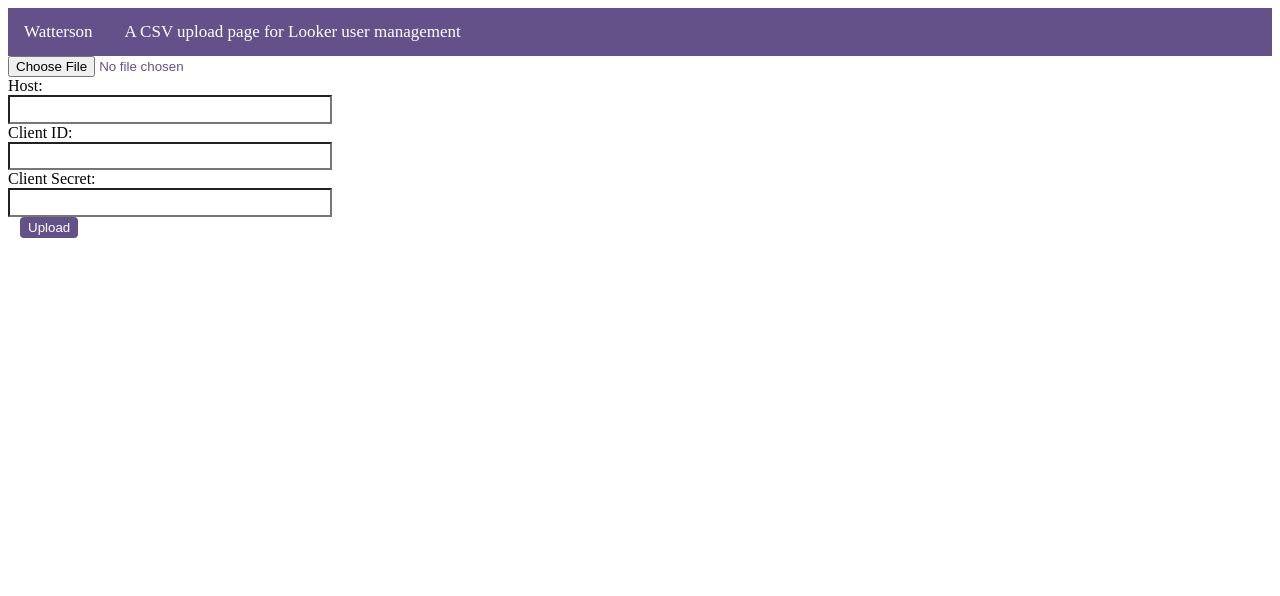
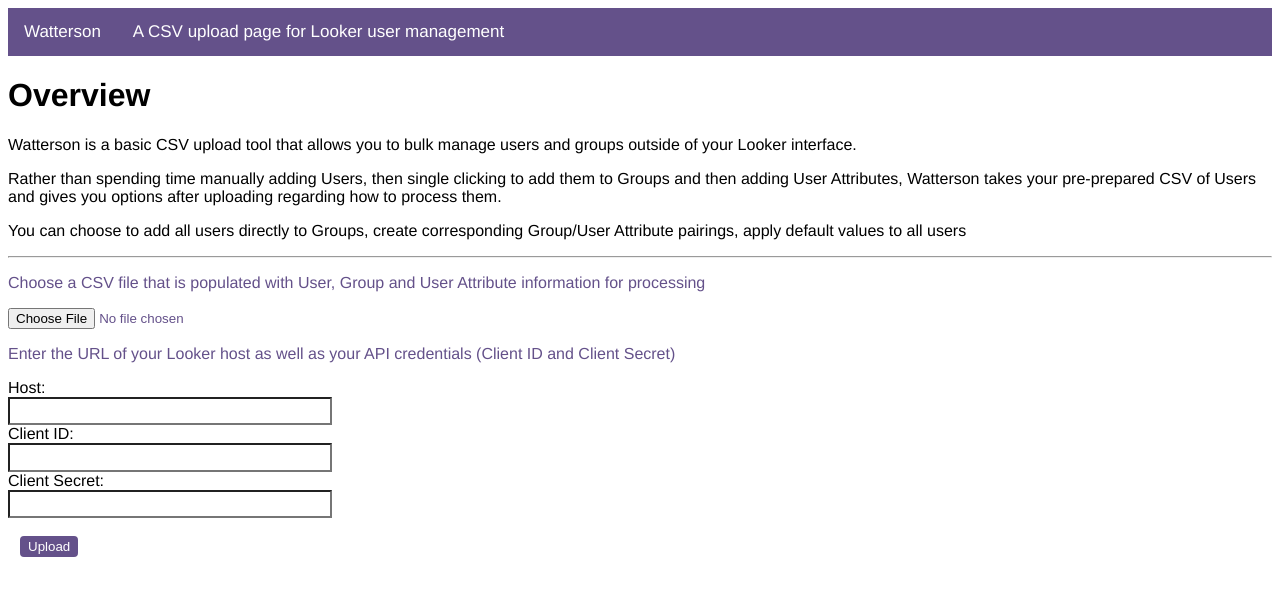
Before and after one commit to seanlhiggins/watterson, a Flask app: page / in a window 1280 px wide. Shown: the top 596 px of the page. Run offline with Flask 2, Linux system fonts and the light colour scheme.

Commit message:
add user attribute function, cleanup main script

```diff
--- a/config.py
+++ b/config.py
@@ -6,10 +6,6 @@ class Config(object):
 	SQLALCHEMY_DATABASE_URI = os.environ.get('DATABASE_URL') or \
 		'sqlite:///' + os.path.join(basedir, 'app.db')
 	SQLALCHEMY_TRACK_MODIFICATIONS = True
-	# LOOKERSDK_BASE_URL = 'https://localhost:19999'
-	# LOOKERSDK_CLIENT_SECRET = '6rDd29dWCzSHXvyz4zNHSQpB'
-	# LOOKERSDK_CLIENT_ID = 'JbFHRZPNcP6Ftm4wKHdT'
-	# LOOKERSDK_VERIFY_SSL= False
 
 DEBUG = True # Turns on debugging features in Flask
 BCRYPT_LOG_ROUNDS = 12 # Configuration for the Flask-Bcrypt extension
--- a/static/style.css
+++ b/static/style.css
@@ -87,6 +87,10 @@
   padding: 10px 10px 10px 10px
   margin-left:10px;
 }
+
+.instructions {
+  color:#64518A;
+}
 .uploadedcsv {
   padding: 10px 200px 0px 200px;
   border: thick;
@@ -119,12 +123,12 @@
   border-radius: 0.75em;
   box-shadow: inset 0 0.0625em 0 0.0625em rgba(0,0,0,0.075);
   display: inline-block;
-  height: 1.5em;
+  height: 1.2em;
   margin: 0 0.75em;
   position: relative;
   transition: all 120ms;
   vertical-align: -0.5em;
-  width: 2.5em;
+  width: 2em;
 }
 
 .checkbox-value::before {
@@ -135,14 +139,14 @@
   box-shadow: 0 0.0625em 0 0.0625em rgba(0,0,0,0.075);
   content: '';
   display: block;
-  height: 1.625em;
+  height: 1.2em;
   left: 25%;
   margin-left: -0.9375em;
   margin-top: -0.125em;
   position: absolute;
   top: 0;
   transition: all 120ms ease-in;
-  width: 1.625em;
+  width: 1.2em;
 }
 
 input:checked + .checkbox-value {
@@ -158,7 +162,6 @@ input:checked + .checkbox-value::before {
     display: block;
     width: 25%;
     background: transparent;
-    font-family: JosefinSans-Bold;
     font-size: 15px;
     color: #1b3815;
     line-height: 1.5;
@@ -178,6 +181,7 @@ input:checked + .checkbox-value::before {
 
 .upload-btn-wrapper  {
   color: #64518A;
+  size: 18px
 }
 select-css {
     display: block;
@@ -228,10 +232,15 @@ body#lk-layout-simple {
     color: white;
     height: auto;
     text-align: center;
-    font-family: "Helvetica";
+    font-family: Nunito,Helvetica,Arial,sans-serif;
     font-weight: 100;
     font-size: 12px;
     background: #2e343f;
+
+}
+
+body {
+    font-family: Nunito,Helvetica,Arial,sans-serif;
 
 }
 
--- a/templates/upload.html
+++ b/templates/upload.html
@@ -11,17 +11,33 @@
 <body>
 
 {% block topbar %}
+<div class="main">
 	<div class="topnav">
 	  <a class="active" href="/">Watterson</a>
 	  <a class="active" >A CSV upload page for Looker user management</a>
 	</div>
 	{% endblock %}
+<div class="title">
+	<h1>Overview</h1>
+	<p>Watterson is a basic CSV upload tool that allows you to bulk manage users and groups outside of your Looker interface.<p>
+	<p>Rather than spending time manually adding Users, then single clicking to add them to Groups and then adding User Attributes, Watterson takes your pre-prepared CSV of Users and gives you options after uploading regarding how to process them. </p>
+	<p>You can choose to add all users directly to Groups, create corresponding Group/User Attribute pairings, apply default values to all users</p>
+</div>
+<hr>
 
 	{% block main %}
 	<div class="formwrapper">
+		 <div class="instructions">
+				<p>Choose a CSV file that is populated with User, Group and User Attribute information for processing</p>
+
+			</div>
 		<form method=post action="" enctype=multipart/form-data>
 		    <div class="upload-btn-wrapper">
 		    	<input  type=file name=file>
+		    </div>
+		    <div class="instructions">
+				<p>Enter the URL of your Looker host as well as your API credentials (Client ID and Client Secret)</p>
+
 			</div>
 		    <label class="hostlabel">
 				Host:
@@ -41,13 +57,14 @@
 			<div class="secretinput">
 				<input class="txtin" type="text" name="clientsecret">
 			</div>
+			<br>
 			<div class="upload-btn-wrapper">
 		 		   	<button class="btn">Upload</button>
 		    </div>
 
 	</form>
 	</div>
-
+</div>
 
 <br>
 {% endblock %}
--- a/watterson.py
+++ b/watterson.py
@@ -23,10 +23,6 @@ from werkzeug.utils import secure_filename
 import os
 # from flask_sqlalchemy import SQLAlchemy
 
-
-
-
-
 from werkzeug.security import generate_password_hash, check_password_hash
 
 
@@ -40,23 +36,17 @@ urllib3.disable_warnings(urllib3.exceptions.InsecureRequestWarning)
 
 app.secret_key = 'fjs9p4ajf@.w9(Fjfjw09'
 
-
 UPLOAD_FOLDER = 'uploads'
 app.config['UPLOAD_FOLDER'] = UPLOAD_FOLDER
 ALLOWED_EXTENSIONS = {'csv'}
 
 
 def auth(url):
-	print(os.environ['LOOKERSDK_CLIENT_ID'])
-	print(os.environ['LOOKERSDK_BASE_URL'])
 
-	print(os.environ['LOOKERSDK_CLIENT_SECRET'])
 	api_settings.ApiSettings(base_url = url)
 	settings = api_settings.ApiSettings(base_url = url,verify_ssl=False, timeout=200)
-
 	settings.headers = {"Content-Type": "application/json"}
 	transport = requests_transport.RequestsTransport.configure(settings)
-	print(transport, settings)
 	sdk = methods.LookerSDK(
 	        auth_session.AuthSession(settings, transport, serialize.deserialize),
 	        serialize.deserialize,
@@ -67,9 +57,8 @@ def auth(url):
 	print(me)
 	return sdk
 
-
+# class for each row in the UI that has a form element submitted
 class FormRow():
-
     def __init__(self, fname, ftype, uadefault, grp, ua):
         """Constructor"""
         self.fname = fname
@@ -89,19 +78,13 @@ def allowed_file(filename):
 def create_users(email,data):
 	data_without_nulls = data
 	existing_users = {user.email: user.id for user in sdk.all_users()}
-	print(f"existing users -{existing_users}")
 	csv_users = (data_without_nulls[email].unique())
 	for email in csv_users:
-		print(f"email - {email}")
 		if not existing_users.get(email,):
-			print(f"nonexistingemail {existing_users.get(email)}")
 			payload = {"name": email}
-			print(f"payload - {payload}")
 			payloadjson=json.dumps(payload)
 			new_user = sdk.create_user(payloadjson)
 			credentialspayload = {"email":email}
-			print(f"creds - {credentialspayload}")
-			print(f"newuser - {new_user}")
 			new_credentials = sdk.create_user_credentials_email(new_user.id,credentialspayload)
 			existing_users[new_user.email] = new_user.id
 			print("Created New User " + email)
@@ -133,14 +116,13 @@ def create_groups(group_header_name, data):
 	raw_column_values = (data_without_nulls[group_header_name].unique())
 	extracted_numpy_row_values = [row for row in raw_column_values]
 	adjusted_column_values = []
-	print(extracted_numpy_row_values, len(extracted_numpy_row_values))
+
 	i = 0
 	while i< len(extracted_numpy_row_values):
 		adjusted_column_values.append(group_header_name + " - " + extracted_numpy_row_values[i])
 		i+=1
-	print(adjusted_column_values)
+
 	for group in adjusted_column_values:
-		print(f'group - {group}')
 		if not existing_groups.get(group):
 			try:
 				payload = {"name": group}
@@ -173,10 +155,8 @@ def update_group_name(groupheadername, data):
 ## Output in a dictionary so it can at least reference the right name/id pair.
 
 def get_group_id_for_group_name(group_name):
-	data_without_nulls = data
 	existing_groups = {group.name: group.id for group in sdk.all_groups()}
 	newdict = dict()
-
 	for (k,v) in existing_groups.items():
 		if k == group_name:
 			newdict[k] = v
@@ -191,22 +171,23 @@ def get_group_id_for_group_name(group_name):
 
 def add_users_to_groups(email_header, group_header,data):
 	data_without_nulls = data
-	print(email_header,group_header)
+
 	users = dict()
 	users_group = dict()
 	create_users(email_header,data)
 	groups_created = create_groups(group_header,data)
-	print(groups_created)
+
 	user_emails = []
 	for i in range(0,data_without_nulls.shape[0]):
 		email = data_without_nulls[email_header][i]
 		office = group_header + " - " + data_without_nulls[group_header][i]
 		users[email]=office
-	print(user_emails)
+
 	for k,v in users.items():
 		try:
 			user_emails.append(k)
 			userid = sdk.user_for_credential('email', k)
+
 			groupnameid = get_group_id_for_group_name(v)
 			users_group[userid.id] = groupnameid[v]
 			payload = {"user_id": userid.id}
@@ -215,14 +196,36 @@ def add_users_to_groups(email_header, group_header,data):
 			print("Added user " + k + " to Group " + v)
 		except:
 			"Group or User Not Found"
-	return '''<h2>Groups Created</h2> - {}.
+	return '''<h2>Groups Created</h2> -
 	<h2>Users created</h2> - {}'''.format(groups_created, [x for x in user_emails])
 
-# @app.shell_context_processor
-# def make_shell_context():
-#     return {'db': db, 'User': User}
 
+##### USER ATTRIBUTE FUNCTIONS
+def create_user_attribute(ua_name, default_value, type, data):
+	data_without_nulls = data
+	existing_ua = {ua.name: ua.id for ua in sdk.all_user_attributes()}
+	raw_column_values = (data_without_nulls[ua_name].unique())
+	extracted_numpy_row_values = [row for row in raw_column_values]
+	adjusted_column_values = []
 
+	i = 0
+	while i< len(extracted_numpy_row_values):
+		adjusted_column_values.append(extracted_numpy_row_values[i])
+		i+=1
+
+	for uavalue in adjusted_column_values:
+		if not existing_ua.get(ua_name):
+			try:
+				payload = {"name": uavalue,"default_value":default_value}
+				payloadjson=json.dumps(payload)
+				new_ua = sdk.create_user_attribute(payloadjson)
+				existing_ua[new_ua.name] = new_ua.id
+				print("Created New User Attribute " + uavalue)
+			except:
+				print("Failed to create " + uavalue)
+		else:
+			print("User Attribute " + uavalue + " already exists")
+	return '''<h2 User Attribute Created</h2> - {}'''.format([attribute for attribute in adjusted_column_values])
 
 @app.route('/', methods=['GET', 'POST'])
 def home():
@@ -236,8 +239,7 @@ def home():
 
 		#just check the SDK is initiated
 		me = sdk.me()
-		print(me)
-		# print(host,client_id,client_secret)
+
 		# check if the post request has the file part
 		if 'file' not in request.files:
 			flash('No file part')
@@ -264,9 +266,9 @@ def process(filename):
 	html_table = data.to_html(max_rows=20)
 	# Get just the email address header name so we can just quickly use it for creating users - DONE
 	r=re.compile("(?i).*email*")
-	print(sdk.me())
+
 	emailheadername = list(filter(r.match,data.columns))[0]
-	print(filename)
+
 	if request.method == 'POST':
 
 			session['formdata'] = request.form
@@ -284,7 +286,6 @@ def uploaded_file(filename):
 	data_without_nulls = data.dropna()
 	# Get everything a user sends in the form
 	sessiondata=(session['formdata'])
-	print(sessiondata)
 
 	# Need to find a nice way to figure out dynamically how many columns have been uploaded, but really how many rows exist in the form
 	csv_column_headers=len(data_without_nulls.columns)
@@ -307,14 +308,16 @@ def uploaded_file(filename):
 			grp = sessiondata[f'chkcreategroup{i}']
 			# ua = request.form.get("chkcreateuseratt{}".format(i))
 			i+=1
-			print(f"all fields - {fname}{ftype}{uadefault}" )
+
 			# Create an object to store all the form values row-wise for concurrent handling
 			row_i = FormRow(fname,ftype,uadefault,grp,'test1')
 
 
 			# If they've checked the Add Users to Group checkbox and create as Group, create the groups and add users, otherwise just Create the Groups.
 			if row_i.ftype == 'GRP' and row_i.grp == 'Y':
+				print('creating groups and adding users to groups')
 				items_created = add_users_to_groups(email_header_name,fname,data)
+
 			elif row_i.ftype == 'GRP':
 				print('creating group only')
 				items_created = create_groups(fname,data)
```
Also changed, not shown: templates/uploaded_file.html (+5 -3 lines). Lines whose indentation alone changed are shown as unchanged.
